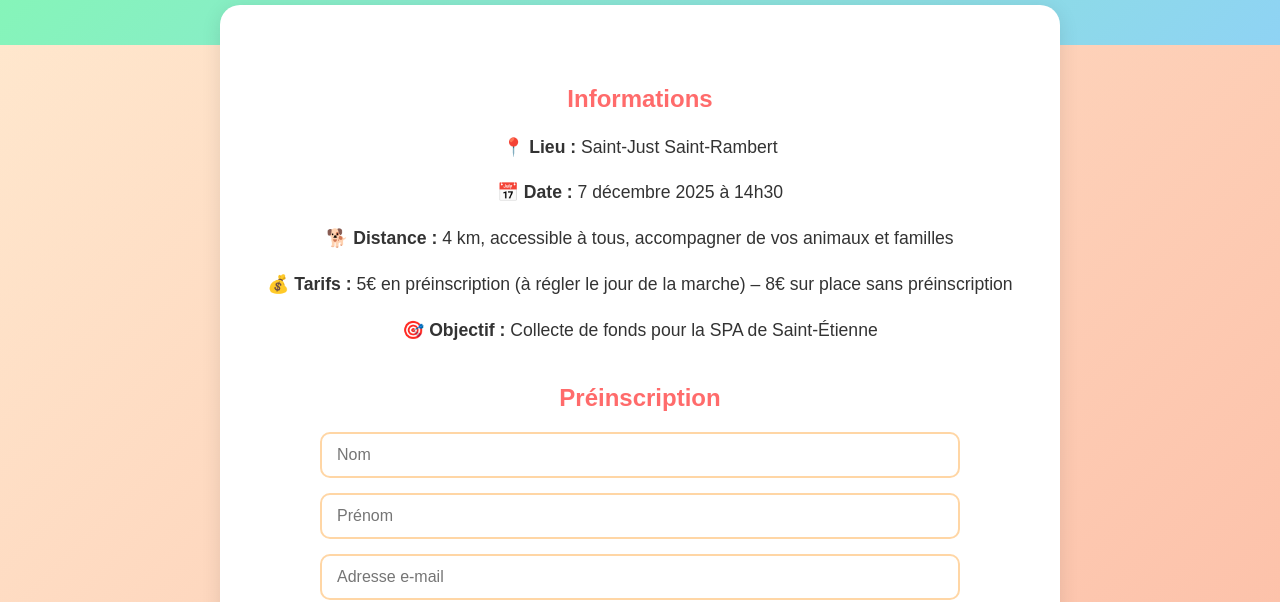
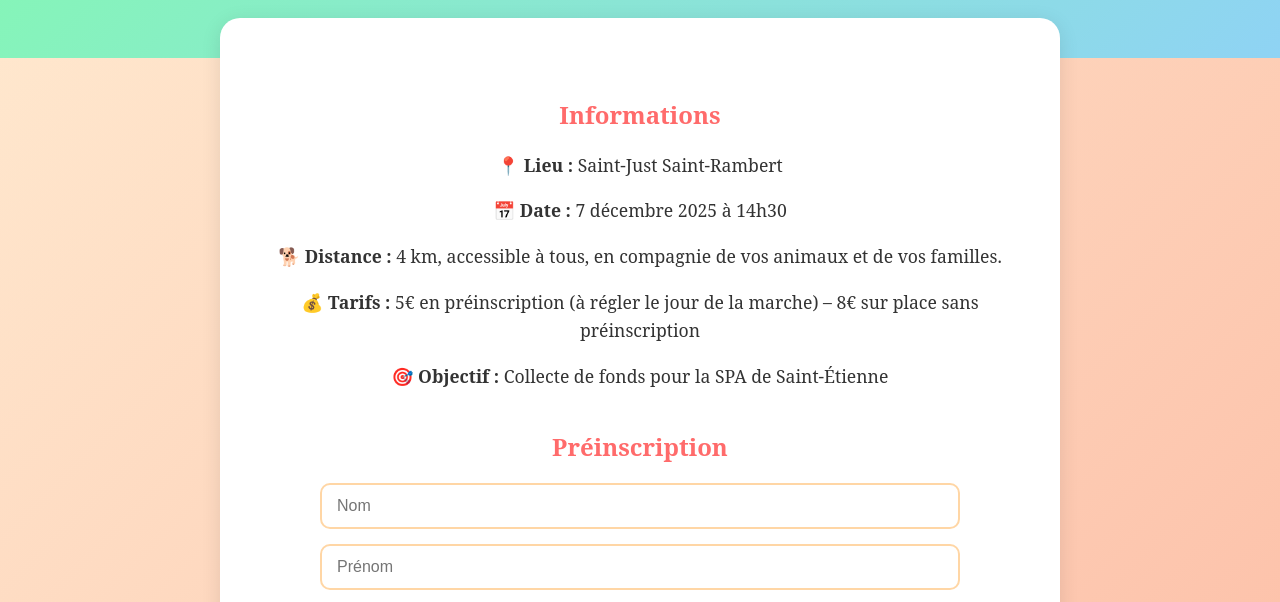
Before and after one commit to 6ctrtzm5nv-debug/6ctrtzm5nv-debug.github.io, a plain HTML site: page index.html in a window 1280 px wide. Shown: the part 209-811 px from the top of the page. Drawn offline with Linux system fonts and the light colour scheme.

Commit message:
Update index.html

```diff
--- a/index.html
+++ b/index.html
@@ -7,7 +7,7 @@
   <style>
     body {
       margin: 0;
-      font-family: "Poppins", Arial, sans-serif;
+      font-family: "Serif", Arial, sans-serif;
       background: linear-gradient(135deg, #ffecd2 0%, #fcb69f 100%);
       color: #333;
     }
@@ -133,7 +133,7 @@
     <div class="info">
       <p><strong>📍 Lieu :</strong> Saint-Just Saint-Rambert</p>
       <p><strong>📅 Date :</strong> 7 décembre 2025 à 14h30</p>
-      <p><strong>🐕 Distance :</strong> 4 km, accessible à tous, accompagner de vos animaux et familles</p>
+      <p><strong>🐕 Distance :</strong> 4 km, accessible à tous, en compagnie de vos animaux et de vos familles.</p>
       <p><strong>💰 Tarifs :</strong> 5€ en préinscription (à régler le jour de la marche) – 8€ sur place sans préinscription</p>
       <p><strong>🎯 Objectif :</strong> Collecte de fonds pour la SPA de Saint-Étienne</p>
     </div>
```
